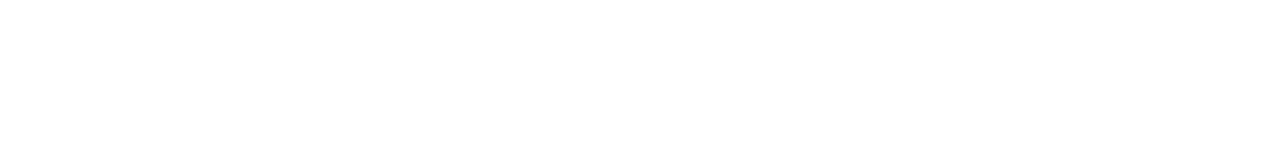
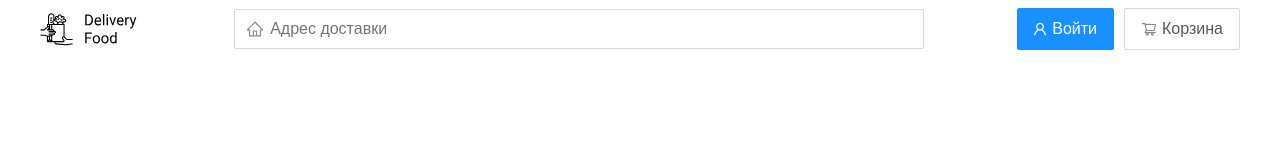
Before and after one commit to dmitry-voronchikhin/delivery-food, a plain HTML site: page index.html in a window 1280 px wide. Drawn offline with Linux system fonts and the light colour scheme.

Commit message:
change title and add header

```diff
--- a/css/style.css
+++ b/css/style.css
@@ -0,0 +1,51 @@
+* {
+  box-sizing: border-box;
+}
+.container {
+  max-width: 1200px;
+  margin: auto;
+}
+.header {
+  display: flex;
+  align-items: center;
+  justify-content: space-between;
+}
+.search-input {
+  background: #ffffff;
+  border: 1px solid #d9d9d9;
+  border-radius: 2px;
+  height: 40px;
+  width: 690px;
+  font-size: 16px;
+  line-height: 24px;
+  background-image: url(../img/home.svg);
+  background-repeat: no-repeat;
+  background-position: left 11px center;
+  padding-left: 35px;
+}
+.buttons {
+  display: flex;
+  align-items: center;
+}
+.button {
+  display: flex;
+  align-items: center;
+  padding: 8px 16px;
+  background: #ffffff;
+  border: 1px solid #d9d9d9;
+  box-sizing: border-box;
+  box-shadow: 0px 0px 2px rgba(0, 0, 0, 0.0015);
+  border-radius: 2px;
+  color: #595959;
+  font-size: 16px;
+  line-height: 24px;
+}
+.button-primary {
+  background: #1890ff;
+  border: 1px solid #1890ff;
+  color: #fff;
+  margin-right: 10px;
+}
+.button-icon {
+  margin-right: 6px;
+}
--- a/index.html
+++ b/index.html
@@ -3,7 +3,33 @@
   <head>
     <meta charset="UTF-8" />
     <meta name="viewport" content="width=device-width, initial-scale=1.0" />
-    <title>Document</title>
+    <link rel="stylesheet" href="css/style.css" />
+    <title>Delivery food - доставка еды на дом</title>
   </head>
-  <body></body>
+  <body>
+    <div class="container">
+      <header class="header">
+        <img src="img/logo.svg" alt="Logo" class="logo" />
+        <input
+          type="text"
+          class="input search-input"
+          placeholder="Адрес доставки"
+        />
+        <div class="buttons">
+          <button class="button button-primary">
+            <img src="img/user.svg" alt="user" class="button-icon" />
+            <span class="button-text">Войти</span>
+          </button>
+          <button class="button">
+            <img
+              src="img/shopping-cart.svg"
+              alt="shopping-cart"
+              class="button-icon"
+            />
+            <span class="button-text">Корзина</span>
+          </button>
+        </div>
+      </header>
+    </div>
+  </body>
 </html>
```
Also changed, not shown: img/home.svg (added), img/logo.svg (added), img/shopping-cart.svg (added), img/user.svg (added).
